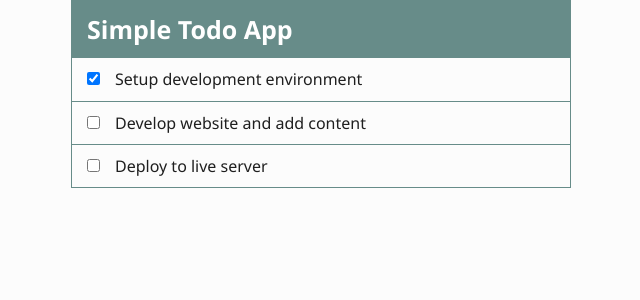
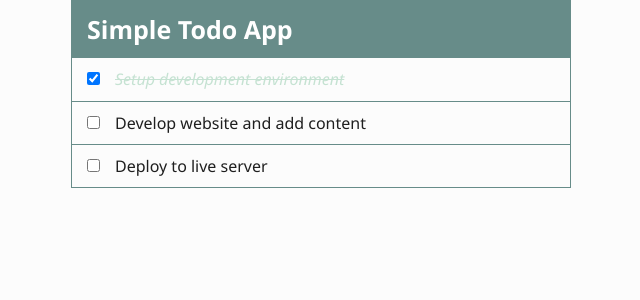
Before and after one commit to cdtri/Frontend, a React (Create React App) app: page / in a window 1280 px wide. Shown: the top 300 px of the page, without its empty margins (319-959 px from the left). Built offline with nearby package versions, Linux system fonts and the light colour scheme.

Commit message:
Thêm style cho todo đã hoàn thành

```diff
--- a/src/App.css
+++ b/src/App.css
@@ -32,3 +32,8 @@ body {
 .todo-item input {
   margin-right: 15px;
 }
+.completed {
+  font-style: italic;
+  color: #c5e2d2;
+  text-decoration: line-through
+}
--- a/src/components/TodoItem.js
+++ b/src/components/TodoItem.js
@@ -3,7 +3,8 @@ class TodoItem extends React.Component {
     render() {
         return (
             <li className="todo-item" key={this.props.todo.id}>
-                <input type="checkbox" checked={this.props.todo.completed} onChange={() => {this.props.handleCheckbox(this.props.todo.id)}} />{this.props.todo.title}
+                <input type="checkbox" checked={this.props.todo.completed} onChange={() => {this.props.handleCheckbox(this.props.todo.id)}} />
+                <span className={this.props.todo.completed ? "completed" : null}>{this.props.todo.title}</span>
             </li>
         )
     }
```
